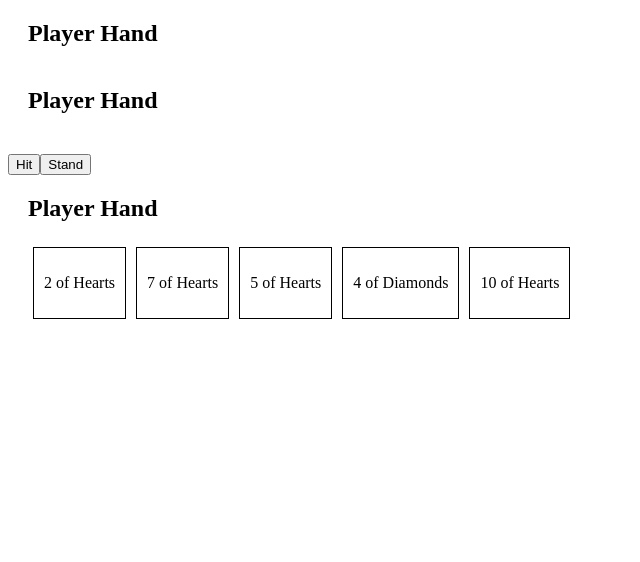
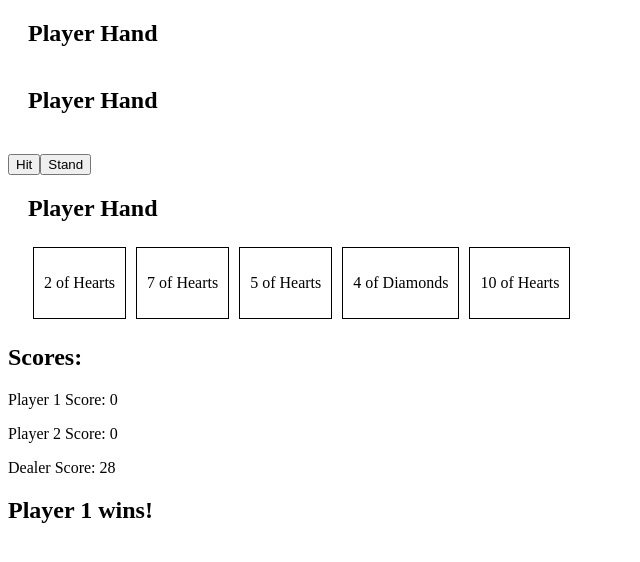
Before and after one commit to telenorbenedicte/vue-nuxt-blackjack, a Nuxt app: page / in a window 1280 px wide. Both pictures are taken after a click on the button "Stand". Shown: the top 562 px of the page, without its empty margins (0-640 px from the left). Built offline with nearby package versions, Linux system fonts and the light colour scheme.

Commit message:
Add result output

```diff
--- a/app.vue
+++ b/app.vue
@@ -5,6 +5,15 @@
     <button @click="drawCard">Hit</button>
     <button @click="stand">Stand</button>
     <PlayerHand :cards="dealerCards" />
+
+    <!-- Display scores and result -->
+    <div v-if="gameOver">
+      <h2>Scores:</h2>
+      <p>Player 1 Score: {{ player1Score }}</p>
+      <p>Player 2 Score: {{ player2Score }}</p>
+      <p>Dealer Score: {{ dealerScore }}</p>
+      <h2>{{ resultMessage }}</h2>
+    </div>
   </div>
 </template>
 
@@ -18,8 +27,21 @@ export default defineComponent({
       player1Cards: [] as Card[], // Use Card type
       player2Cards: [] as Card[], // Use Card type
       dealerCards: [] as Card[], // Add dealer's cards
-      deck: this.createDeck() as Deck // Use Deck type
+      deck: this.createDeck() as Deck, // Use Deck type
+      gameOver: false, // Track if the game is over
+      resultMessage: '' // Message to display the result
     };
+  },
+  computed: {
+    player1Score() {
+      return this.calculateScore(this.player1Cards);
+    },
+    player2Score() {
+      return this.calculateScore(this.player2Cards);
+    },
+    dealerScore() {
+      return this.calculateScore(this.dealerCards);
+    }
   },
   methods: {
     createDeck(): Deck {
@@ -47,6 +69,8 @@ export default defineComponent({
       while (this.calculateScore(this.dealerCards) < 20) {
         this.drawDealerCard();
       }
+      this.gameOver = true; // Set game over flag
+      this.determineWinner(); // Determine the winner
     },
     drawDealerCard() {
       if (this.deck.length === 0) {
@@ -75,6 +99,21 @@ export default defineComponent({
       }
 
       return score;
+    },
+    determineWinner() {
+      const player1FinalScore = this.player1Score;
+      const player2FinalScore = this.player2Score;
+      const dealerFinalScore = this.dealerScore;
+
+      if (player1FinalScore > 21 && player2FinalScore > 21) {
+        this.resultMessage = "Both players bust! Dealer wins.";
+      } else if (dealerFinalScore > 21 || player1FinalScore > dealerFinalScore) {
+        this.resultMessage = "Player 1 wins!";
+      } else if (player2FinalScore > dealerFinalScore) {
+        this.resultMessage = "Player 2 wins!";
+      } else {
+        this.resultMessage = "The dealer wins...";
+      }
     }
   }
 });
```
